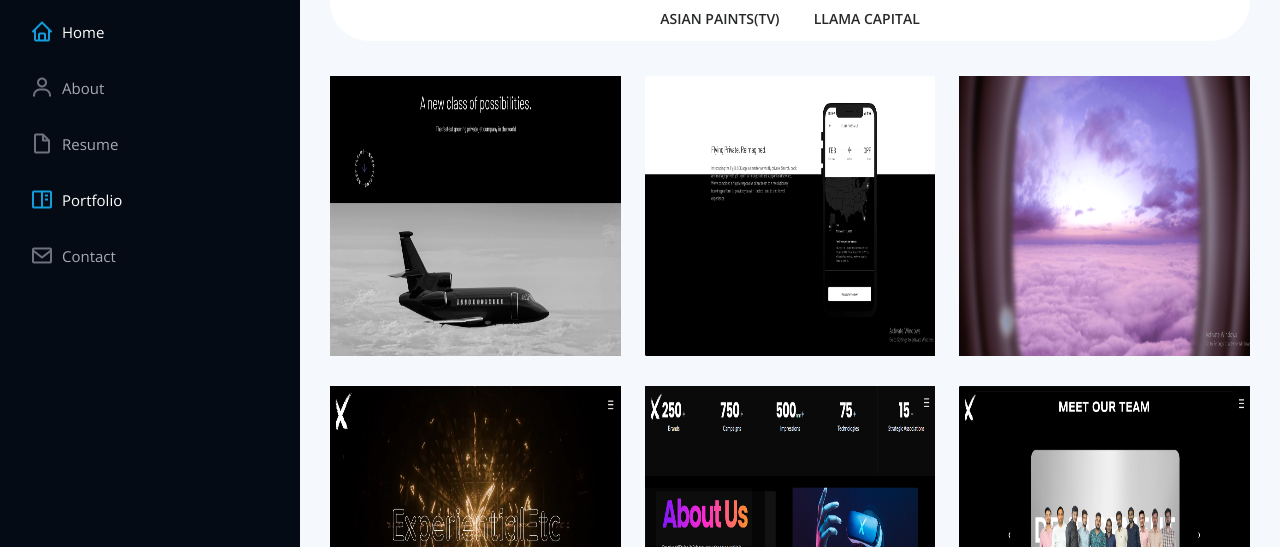
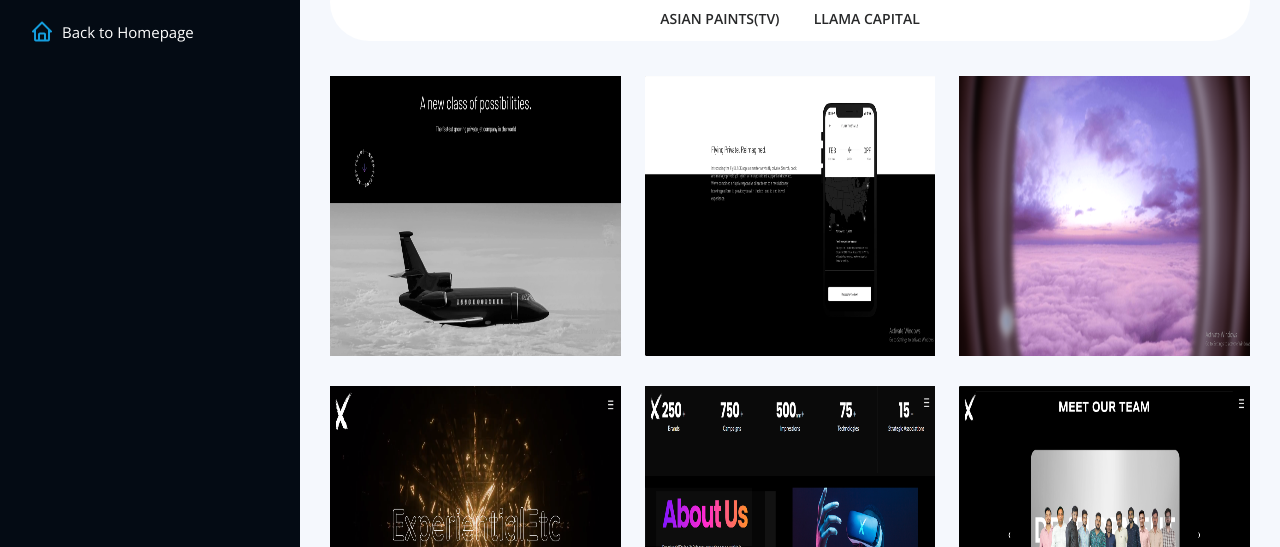
Before and after one commit to altafpinjari1/portfolio, a plain HTML site: page ourprojects.html in a window 1280 px wide. Shown: the part 253-800 px from the top of the page. Drawn offline with nearby package versions, Linux system fonts and the light colour scheme.

Commit message:
update
update

```diff
--- a/ourprojects.html
+++ b/ourprojects.html
@@ -41,16 +41,16 @@
             </div>
             <nav id="navbar" class="nav-menu navbar">
                 <ul>
-                    <li><a href="#hero" class="nav-link scrollto active"><i class="bx bx-home"></i>
-                            <span>Home</span></a></li>
-                    <li><a href="#about" class="nav-link scrollto"><i class="bx bx-user"></i> <span>About</span></a>
+                    <li><a href="/index.html" class="nav-link scrollto active"><i class="bx bx-home"></i>
+                            <span>Back to Homepage</span></a></li>
+                    <!-- <li><a href="#about" class="nav-link scrollto"><i class="bx bx-user"></i> <span>About</span></a>
                     </li>
                     <li><a href="#resume" class="nav-link scrollto"><i class="bx bx-file-blank"></i>
                             <span>Resume</span></a></li>
                     <li><a href="#portfolio" class="nav-link scrollto"><i class="bx bx-book-content"></i>
                             <span>Portfolio</span></a></li>
                     <li><a href="#contact" class="nav-link scrollto"><i class="bx bx-envelope"></i>
-                            <span>Contact</span></a></li>
+                            <span>Contact</span></a></li> -->
                 </ul>
             </nav>
         </div>
```
Also changed, not shown: index.html (+2 -3 lines).
